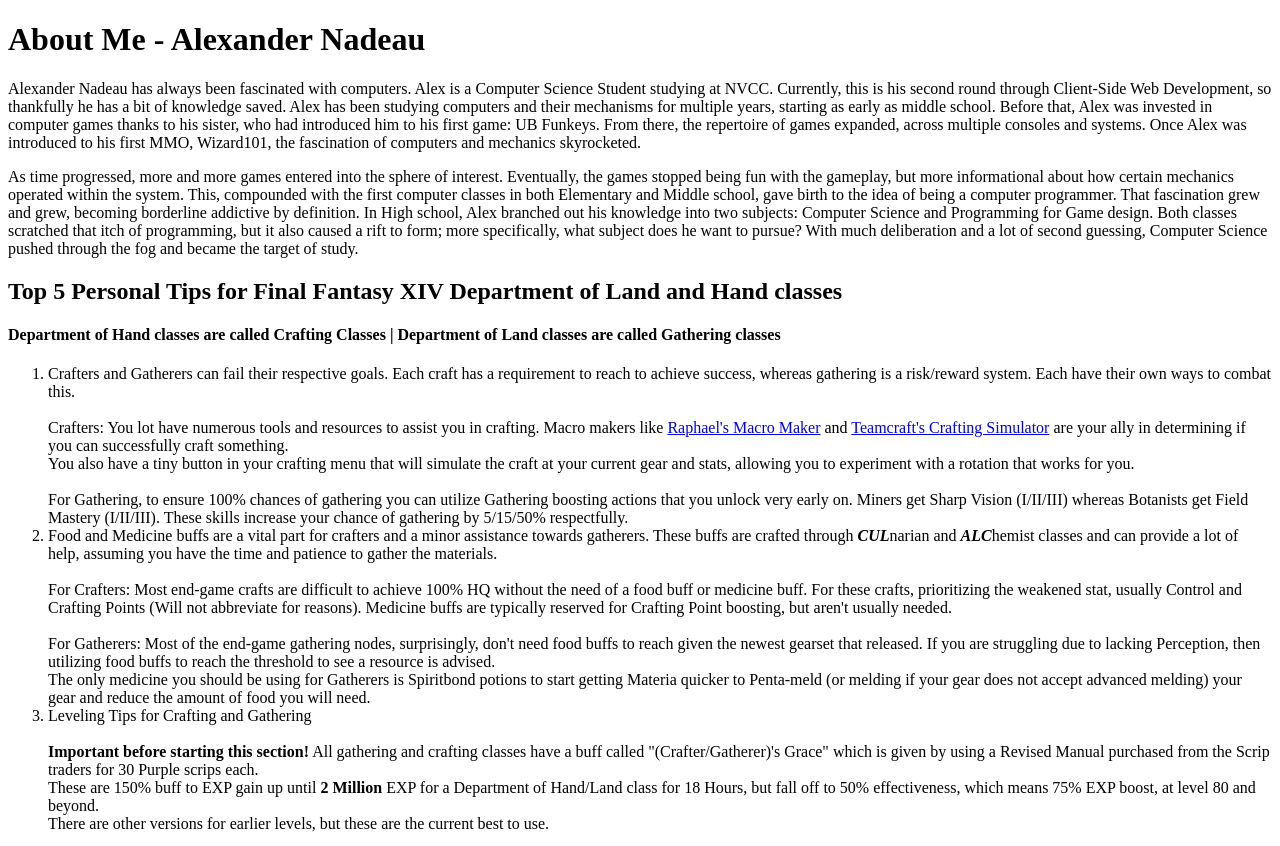
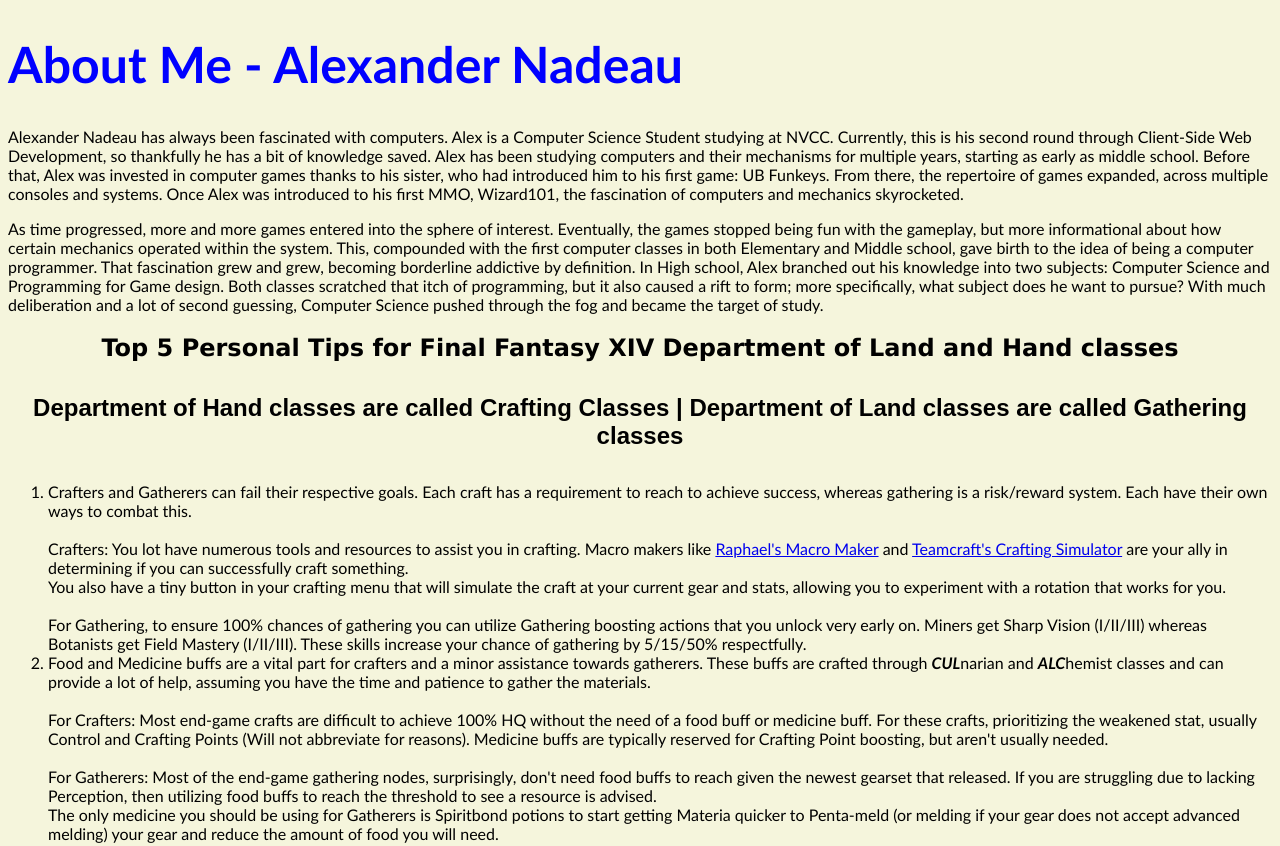
Before and after one commit to SergeantKPR/csc-2274, a plain HTML site: page index.html in a window 1280 px wide. Shown: the top 846 px of the page. Drawn offline with Linux system fonts and the light colour scheme.

Commit message:
Reuploaded index.html from VSCode
Manually updated and uploaded VSCode version of the index.html file. Will change it to upload via Git once I can set up the Source Control for VSCode and get Git properly working.

```diff
--- a/index.html
+++ b/index.html
@@ -1,12 +1,48 @@
 <!DOCTYPE HTML>
 <html lang="en-US">
 <head>
-  <!--First time through using the meta keyword-->
+  <!-- charset -->
   <meta charset="utf-8" />
+
+  <!-- viewport from old class examples-->
+   <meta name="viewport" content="width=device-width, initial-scale=1.0">
   <!--Default title name-->
   <title>
       CSC 2274 - About Me
   </title>
+  <!-- Stylesheet -->
+  <!-- <link rel="Stylesheet" href="style.css"> -->
+  <style>
+  /* Header 1 */
+  h1
+  {
+      color:blue;
+      font-size:50px;
+  }
+
+  /* Body */
+  body
+  {
+      font-family: 'Trebuchet MS', Arial, Helvetica, sans-serif;
+      font-size: 16px;
+      background-color: beige
+  }
+
+  /* Header 2 */
+  h2{font-family:verdana}
+
+  /* Header 4 */
+  h4{font-family:sans-serif}
+
+  /* alternate header styles */
+  .alternate-style
+  {
+      text-align: center;
+      font-size: 24px;
+  }
+
+  </style>
+
 </head>
 <body>
   <h1>
@@ -22,11 +58,11 @@
     and Middle school, gave birth to the idea of being a computer programmer. That fascination grew and grew, becoming borderline addictive by definition. In High school, Alex branched out his knowledge into two subjects: Computer Science and Programming for Game design. Both classes scratched
     that itch of programming, but it also caused a rift to form; more specifically, what subject does he want to pursue? With much deliberation and a lot of second guessing, Computer Science pushed through the fog and became the target of study.
   </p>
-  <h2>
+  <h2 class="alternate-style">
       Top 5 Personal Tips for Final Fantasy XIV Department of Land and Hand classes
     </h2>
-    <h4>Department of Hand classes are called Crafting Classes | Department of Land classes are called Gathering classes</h4>
-    <ol>
+    <h4 class="alternate-style">Department of Hand classes are called Crafting Classes | Department of Land classes are called Gathering classes</h4>
+    <ol class="top-5-list">
       <li> <!-- Section 1: Managing successful crafting/gathering attempts -->
         Crafters and Gatherers can fail their respective goals. Each craft has a requirement to reach to achieve success, whereas gathering is a risk/reward system. Each have their own ways to combat this.<br><br>
 
@@ -59,7 +95,6 @@
           Gatherer leveling follows the same routine, with one major exception. Most of the steps can be followed similarly, but upon reaching Level 80, the focus shifts over to gathering <i>Collectables</i>. From levels 81-100, gathering collectables are by far the most important.<br>
           Gathering materials for high-end crafting requires a lot of Folklore books and materia, which can be purchased from Scrip vendors across Eorzea. Collectables provide scrips for the respective classes and a burst of EXP for the class the collectable was collected on.<br>
           <strong>Note:</strong> Fishing collectables are more challenging to achieve, often requiring specific conditions to catch. There are various resources and community groups that are out there, such as <a href="https://ffxivteamcraft.com" target="_blank">Teamcraft</a> that will assist you.<br>
-
       </li>
 
       <li> <!-- Section 4: Class Quests -->
@@ -81,3 +116,5 @@
       </li>
     </ol>
 </body>
+
+<!-- <footer>&copy;Testing</footer> -->
```
